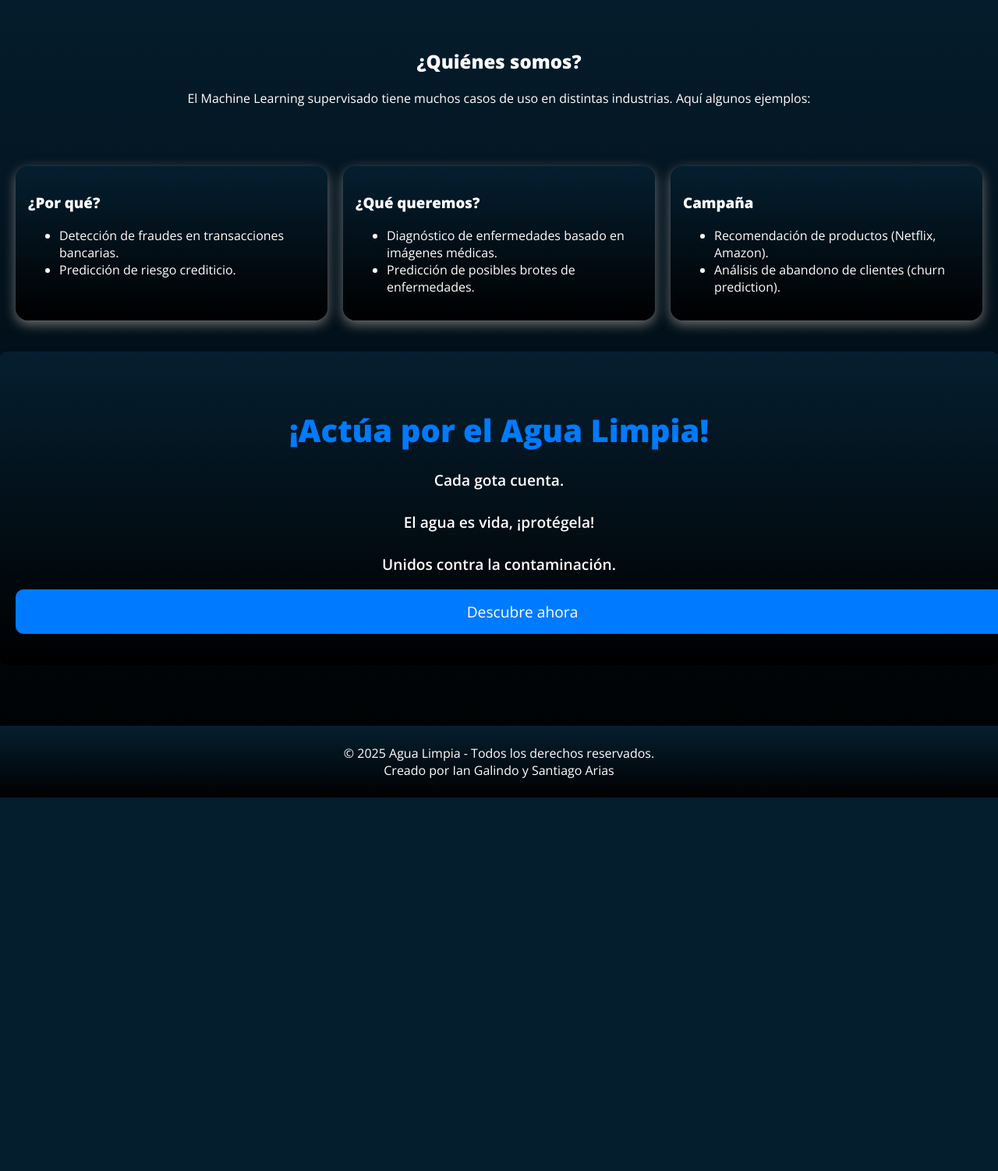
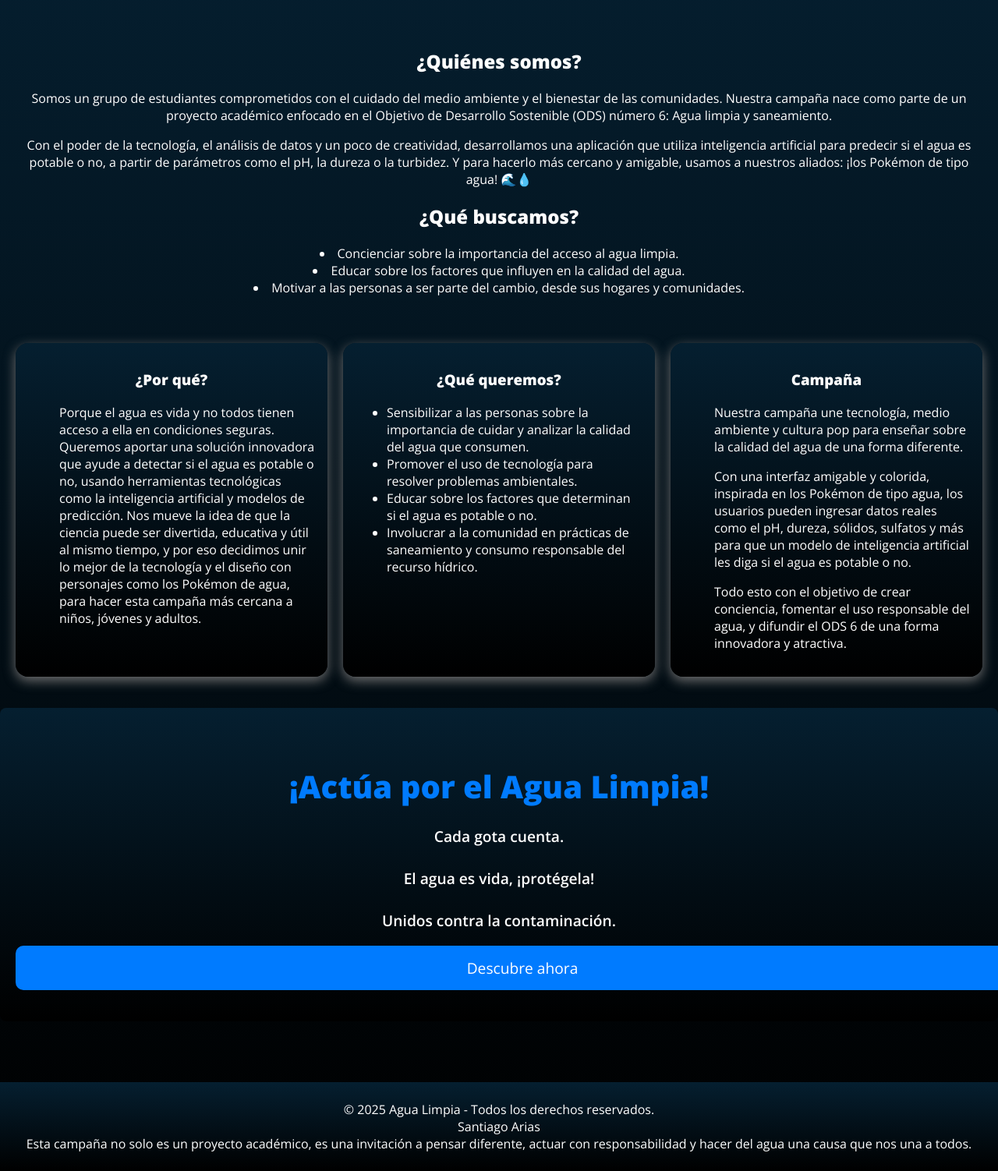
Before and after one commit to Arias1178/proyecto_ods_agua, a Flask app: a page that uses templates/index.html in a window 1280 px wide. Shown: the part 86-1588 px from the top of the page at 78% size. Before the commit the page ends 1109 px from the top, so only its background shows below. Run offline with Flask 3, Linux system fonts and the light colour scheme; parts of the project's set-up code (start-up, migrations or seed data) failed here and were passed over.

Commit message:
css y html

```diff
--- a/static/estilos.css
+++ b/static/estilos.css
@@ -7,7 +7,7 @@ body {
 }
 
 /* Encabezados */
-h2, h1 {
+h2, h1, h3 {
     text-align: center;
     color: white;
 }
@@ -114,7 +114,7 @@ button[type="submit"] {
     padding: 1rem;
     font-size: 1.1rem;
     border: none;
-    border-radius: 8px;
+    border-radius: 6px;
     cursor: pointer;
     width: 100%;
     transition: all 0.3s;
--- a/templates/index.html
+++ b/templates/index.html
@@ -36,7 +36,13 @@
 
     <section class="seccion-quienes-somos contenedor">
         <h2>¿Quiénes somos?</h2>
-        <p>El Machine Learning supervisado tiene muchos casos de uso en distintas industrias. Aquí algunos ejemplos:</p>
+        <p>Somos un grupo de estudiantes comprometidos con el cuidado del medio ambiente y el bienestar de las comunidades. Nuestra campaña nace como parte de un proyecto académico enfocado en el Objetivo de Desarrollo Sostenible (ODS) número 6: Agua limpia y saneamiento.</p>
+    <p>Con el poder de la tecnología, el análisis de datos y un poco de creatividad, desarrollamos una aplicación que utiliza inteligencia artificial para predecir si el agua es potable o no, a partir de parámetros como el pH, la dureza o la turbidez.
+Y para hacerlo más cercano y amigable, usamos a nuestros aliados: ¡los Pokémon de tipo agua! 🌊💧</p>
+<h2>¿Qué buscamos?</h2>
+<li>Concienciar sobre la importancia del acceso al agua limpia.</li>
+<li>Educar sobre los factores que influyen en la calidad del agua.</li>
+<li>Motivar a las personas a ser parte del cambio, desde sus hogares y comunidades.</li>
     </section>
 
     <section class="contenedor-principal contenedor">
@@ -44,22 +50,26 @@
             <div class="cuadro sombra">
                 <h3>¿Por qué?</h3>
                 <ul>
-                    <li>Detección de fraudes en transacciones bancarias.</li>
-                    <li>Predicción de riesgo crediticio.</li>
+                    <p>Porque el agua es vida y no todos tienen acceso a ella en condiciones seguras.
+Queremos aportar una solución innovadora que ayude a detectar si el agua es potable o no, usando herramientas tecnológicas como la inteligencia artificial y modelos de predicción.
+Nos mueve la idea de que la ciencia puede ser divertida, educativa y útil al mismo tiempo, y por eso decidimos unir lo mejor de la tecnología y el diseño con personajes como los Pokémon de agua, para hacer esta campaña más cercana a niños, jóvenes y adultos.</p>
                 </ul>
             </div>
             <div class="cuadro sombra">
                 <h3>¿Qué queremos?</h3>
                 <ul>
-                    <li>Diagnóstico de enfermedades basado en imágenes médicas.</li>
-                    <li>Predicción de posibles brotes de enfermedades.</li>
+                    <li>Sensibilizar a las personas sobre la importancia de cuidar y analizar la calidad del agua que consumen.</li>
+                    <li>Promover el uso de tecnología para resolver problemas ambientales.</li>
+                    <li>Educar sobre los factores que determinan si el agua es potable o no.</li>
+                    <li>Involucrar a la comunidad en prácticas de saneamiento y consumo responsable del recurso hídrico.</li>
                 </ul>
             </div>
             <div class="cuadro sombra">
                 <h3>Campaña</h3>
                 <ul>
-                    <li>Recomendación de productos (Netflix, Amazon).</li>
-                    <li>Análisis de abandono de clientes (churn prediction).</li>
+                    <p>Nuestra campaña une tecnología, medio ambiente y cultura pop para enseñar sobre la calidad del agua de una forma diferente.</p>
+                    <p>Con una interfaz amigable y colorida, inspirada en los Pokémon de tipo agua, los usuarios pueden ingresar datos reales como el pH, dureza, sólidos, sulfatos y más para que un modelo de inteligencia artificial les diga si el agua es potable o no.</p>
+                    <p>Todo esto con el objetivo de crear conciencia, fomentar el uso responsable del agua, y difundir el ODS 6 de una forma innovadora y atractiva.</p>
                 </ul>
             </div>
         </div>
@@ -104,7 +114,8 @@
 
     <footer class="bg-secondary text-white text-center py-4">
         <p class="mb-0">© 2025 Agua Limpia - Todos los derechos reservados.</p>
-        <p class="mb-0">Creado por Ian Galindo y Santiago Arias</p>
+        <p class="mb-0">Santiago Arias</p>
+        <p class="mb-0">Esta campaña no solo es un proyecto académico, es una invitación a pensar diferente, actuar con responsabilidad y hacer del agua una causa que nos una a todos.</p>
     </footer>
 </body>
 
--- a/templates/resultado.html
+++ b/templates/resultado.html
@@ -8,7 +8,7 @@
 <body>
     <h1>Resultado del Diagnóstico 🧪</h1>
     <p>{{ prediccion }}</p> <section class="contenedor-acciones">
-        <h2>¿Qué hacer si el agua está contaminada?</h2>
+        <h2>¿Qué hacer si tu agua está contaminada?</h2>
         <div class="contenedor-cuadros-acciones">
             <div class="cuadro-accion sombra">
                 <h3>No consumir</h3>
```
